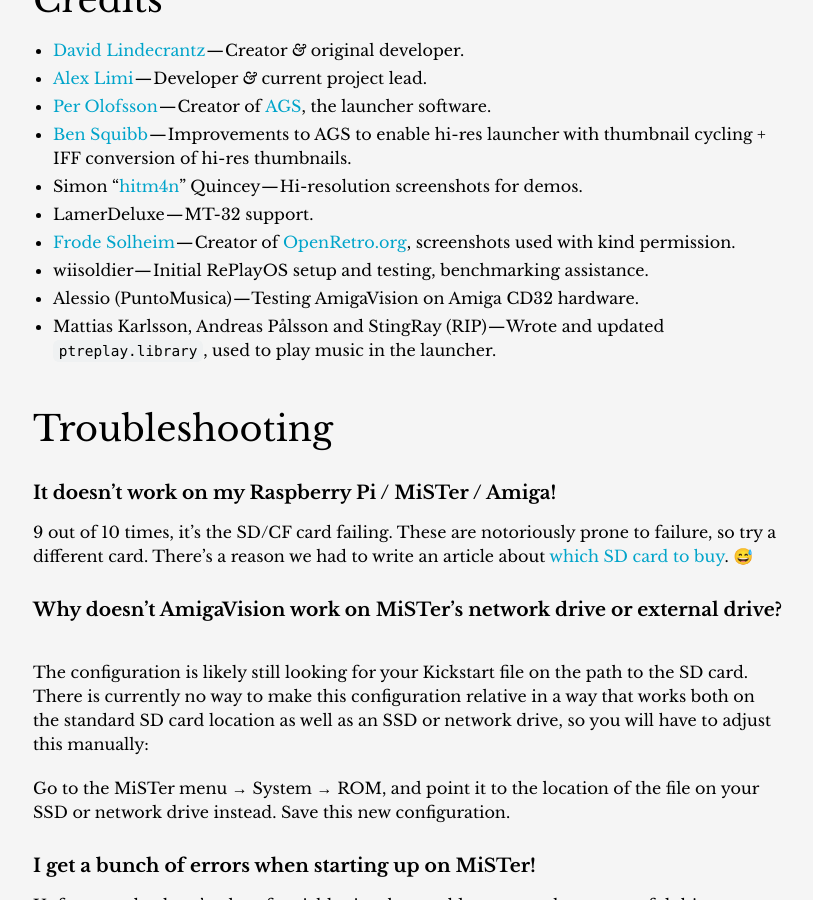
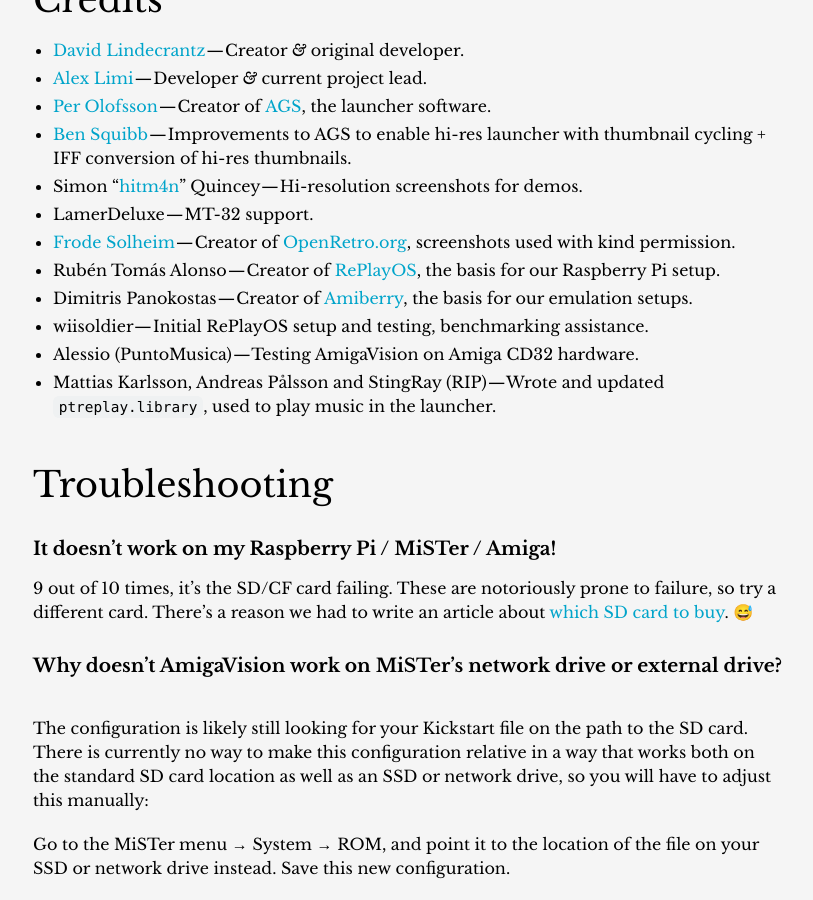
Before and after one commit to amigavision/amigavision.github.io, a Jekyll site: the page built from docs.md, in a window 1280 px wide and 900 px high, scrolled down 12144 px. Shown: the whole window, without its empty margins (232-1045 px from the left). Built offline with Jekyll 4.4.1, drawn with Linux system fonts in a browser that asks for light colours.

Commit message:
Update credits

```diff
--- a/docs.md
+++ b/docs.md
@@ -311,6 +311,8 @@
 * Simon "[hitm4n]" Quincey — Hi-resolution screenshots for demos.
 * LamerDeluxe — MT-32 support.
 * [Frode Solheim] — Creator of [OpenRetro.org], screenshots used with kind permission.
+* Rubén Tomás Alonso — Creator of [RePlayOS], the basis for our Raspberry Pi setup.
+* Dimitris Panokostas — Creator of [Amiberry], the basis for our emulation setups.
 * wiisoldier — Initial RePlayOS setup and testing, benchmarking assistance.
 * Alessio (PuntoMusica) — Testing AmigaVision on Amiga CD32 hardware.
 * Mattias Karlsson, Andreas Pålsson and StingRay (RIP) — Wrote and updated `ptreplay.library`, used to play music in the launcher.
@@ -523,6 +525,7 @@
 [amiga.vision/cd32]:https://amiga.vision/cd32
 [CD32 section]:https://amiga.vision/cd32
 [RePlayOS]:https://www.replayos.com/download/
+[Amiberry]:https://amiberry.com
 
 [MacDown 3000]:https://macdown.app
 [BlueHarvest]:https://www.zeroonetwenty.com/blueharvest/
```
